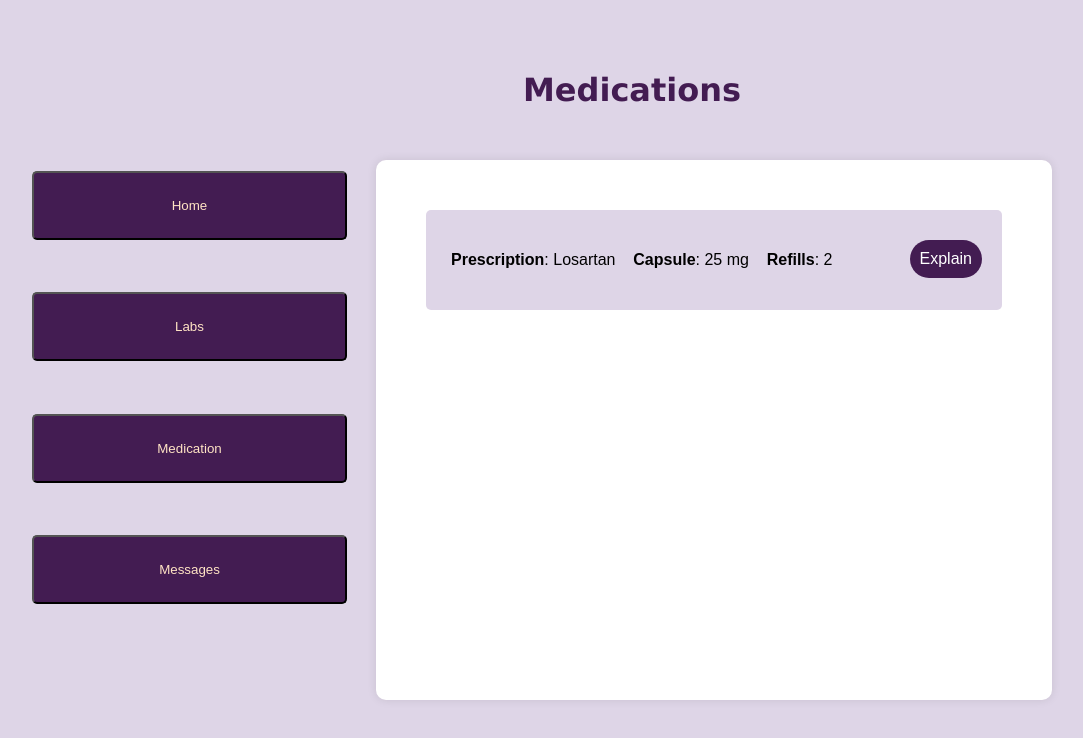
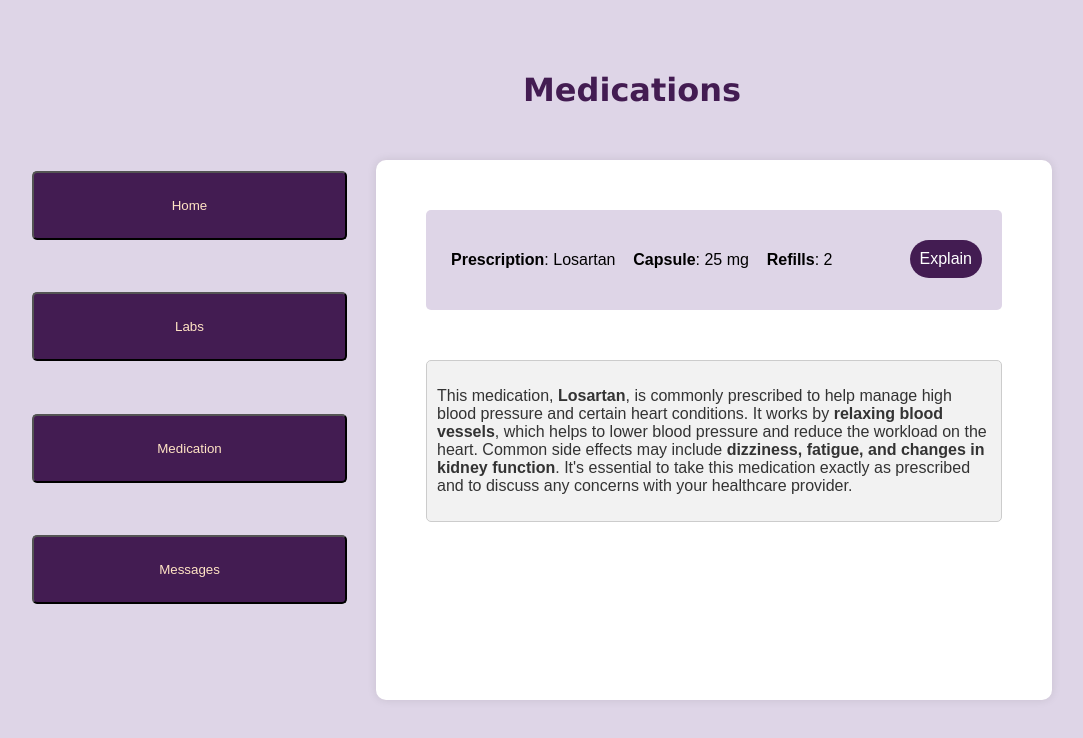
Before and after one commit to abbsgp/PatientPal, a React (Create React App) app in the folder frontend/: page /meds in a window 1280 px wide. Both pictures are taken after a click on the button "Explain". Shown: the top 738 px of the page, without its empty margins (8-1091 px from the left). Built offline with nearby package versions, Linux system fonts and the light colour scheme.

Commit message:
added a response functionality to meds.js

```diff
--- a/frontend/src/pages/meds.js
+++ b/frontend/src/pages/meds.js
@@ -1,7 +1,15 @@
-import React  from "react";
+import React, { useState } from "react";
 import "./home.css";
 
 function Meds() {
+    const [showResponse, setShowResponse] = useState(false);
+
+    const handleExplainClick = () => {
+        setTimeout(() => {
+            setShowResponse(!showResponse);
+        }, 2000);
+    };
+
     return (
         <>
             <div className="page_head">
@@ -11,11 +19,19 @@ function Meds() {
                 <div className="med-container">
                     <p><strong>Prescription</strong>: Losartan&nbsp;&nbsp;&nbsp;&nbsp;<strong>Capsule</strong>: 25 mg&nbsp;&nbsp;&nbsp;&nbsp;<strong>Refills</strong>: 2</p>
                     <div className="chat-ai-interpreter-container">
-                <button className="chat-ai-button">
+                        <button className="chat-ai-button" onClick={handleExplainClick}>
                             Explain
                         </button>
                     </div>
                 </div>
+                {showResponse && (
+                    <div className="response-message">
+                        <p>This medication, <strong>Losartan</strong>, is commonly prescribed to help manage high blood pressure and certain heart conditions.
+                        It works by <strong>relaxing blood vessels</strong>, which helps to lower blood pressure and reduce the workload on the heart. Common
+                        side effects may include <strong>dizziness, fatigue, and changes in kidney function</strong>. It's essential to take this medication
+                        exactly as prescribed and to discuss any concerns with your healthcare provider.</p>
+                    </div>
+                )}
             </div>
         </>
     );
```
Lines whose indentation alone changed are shown as unchanged.
